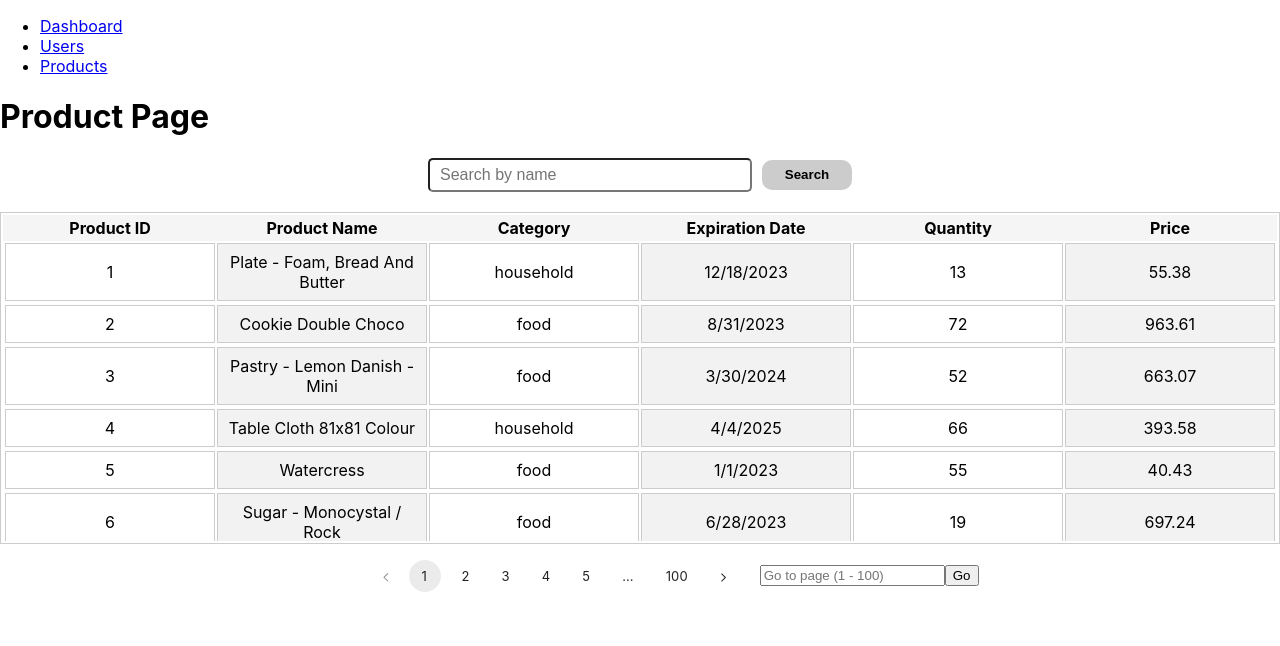
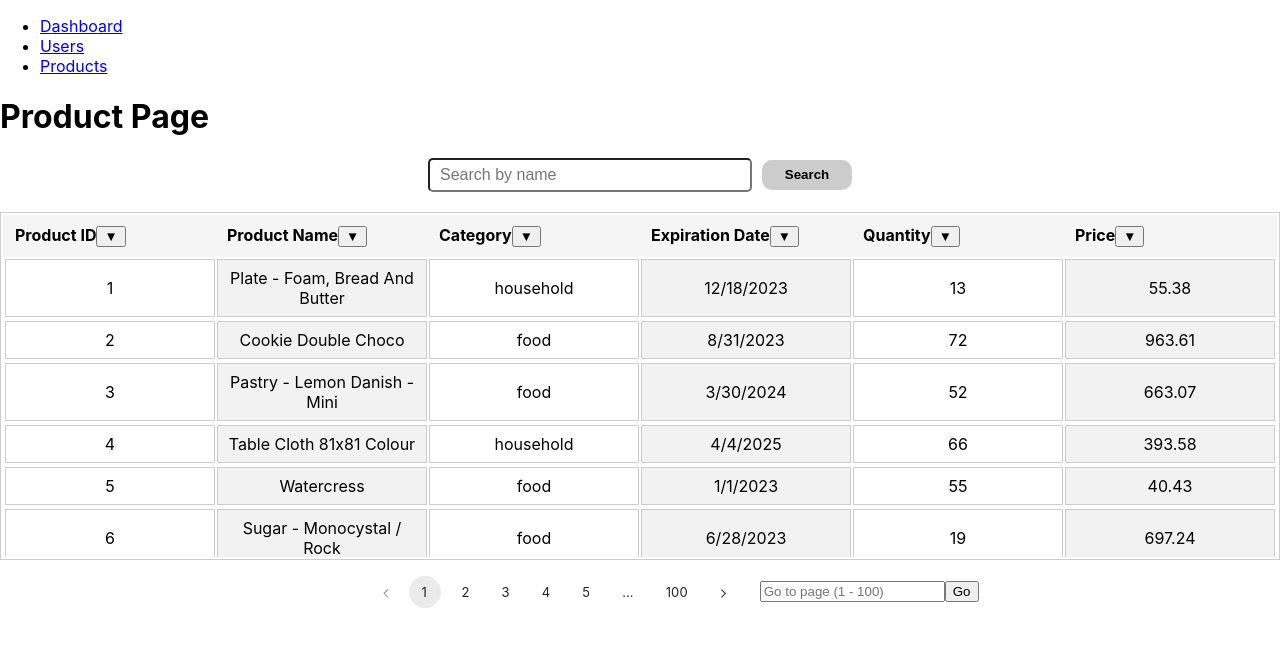
Before and after one commit to nam-nguyen17/table-miniproject, a React (Create React App) app: page /products in a window 1280 px wide. Shown: the top 646 px of the page. Built offline with nearby package versions, Linux system fonts and the light colour scheme.

Commit message:
adding sortable function

```diff
--- a/src/components/button/Button.tsx
+++ b/src/components/button/Button.tsx
@@ -0,0 +1,17 @@
+import React from "react";
+
+interface ButtonProps {
+  onClick: () => void;
+  className?: string;
+  children: React.ReactNode;
+}
+
+const Button: React.FC<ButtonProps> = ({ onClick, className, children }) => {
+  return (
+    <button onClick={onClick} className={className}>
+      {children}
+    </button>
+  );
+};
+
+export default Button;
--- a/src/components/table/Table.tsx
+++ b/src/components/table/Table.tsx
@@ -3,16 +3,32 @@ import TableHeader from "./TableHeader";
 import TableBody from "./TableBody";
 import styles from "./styles.module.scss";
 
-interface TableProps {
+interface TableProps<T> {
   headers: string[];
-  data: any[];
+  data: T[];
   headerMapping: Record<string, string>;
+  sortColumn: keyof T | null;
+  sortOrder: "asc" | "desc";
+  onSort: (column: keyof T) => void;
 }
 
-const Table: React.FC<TableProps> = ({ headers, data, headerMapping }) => {
+const Table = <T,>({
+  headers,
+  data,
+  headerMapping,
+  sortColumn,
+  sortOrder,
+  onSort,
+}: TableProps<T>) => {
   return (
     <table className={styles.table}>
-      <TableHeader headers={headers} headerMapping={headerMapping} />
+      <TableHeader
+        headers={headers}
+        headerMapping={headerMapping}
+        sortColumn={sortColumn}
+        sortOrder={sortOrder}
+        onSort={onSort}
+      />
       <TableBody data={data} headers={headers} />
     </table>
   );
--- a/src/components/table/TableHeader.tsx
+++ b/src/components/table/TableHeader.tsx
@@ -1,24 +1,46 @@
 import React from "react";
 import styles from "./styles.module.scss";
+import Button from "../button/Button";
 
-interface TableHeaderProps {
+interface TableHeaderProps<T> {
   headers: string[];
   headerMapping: Record<string, string>;
+  sortColumn: keyof T | null;
+  sortOrder: "asc" | "desc";
+  onSort: (column: keyof T) => void;
 }
 
-const TableHeader: React.FC<TableHeaderProps> = ({
+function TableHeader<T>({
   headers,
   headerMapping,
-}) => {
+  sortColumn,
+  sortOrder,
+  onSort,
+}: TableHeaderProps<T>) {
+  const handleClick = (header: keyof T) => {
+    if (sortColumn === header) {
+      onSort(header);
+    } else {
+      onSort(header);
+    }
+  };
+
   return (
     <thead className={styles.table__header}>
       <tr>
-        {headers.map((header, index) => (
-          <th key={index}>{headerMapping[header]}</th>
+        {headers.map((header) => (
+          <th key={header} className={styles.table__header_list}>
+            {headerMapping[header]}
+            <Button
+              onClick={() => handleClick(header as keyof T)}
+              className={`${sortColumn === header ? "active" : ""}`}>
+              {sortColumn === header && sortOrder === "asc" ? "▲" : "▼"}
+            </Button>
+          </th>
         ))}
       </tr>
     </thead>
   );
-};
+}
 
 export default TableHeader;
--- a/src/components/table/styles.module.scss
+++ b/src/components/table/styles.module.scss
@@ -3,6 +3,12 @@
 
   &__header {
     background-color: #f5f5f5;
+
+    th {
+      padding: 8px 10px;
+      font-weight: bold;
+      text-align: left;
+    }
   }
 
   &__body {
--- a/src/features/product/index.tsx
+++ b/src/features/product/index.tsx
@@ -4,6 +4,7 @@ import Pagination from "./components/Pagination";
 import styles from "./components/styles.module.scss";
 import SearchBar from "../../components/search/SearchBar";
 import { Product } from "../../_types_";
+import { useSortableTable } from "../../hooks/useSortableTable";
 
 const PageSize = 10;
 
@@ -29,6 +30,8 @@ const ProductTable: React.FC = () => {
   const [productsData, setProductsData] = useState<Product[]>([]);
   const [currentPage, setCurrentPage] = useState(1);
   const [searchQuery, setSearchQuery] = useState("");
+  const [sortColumn, setSortColumn] = useState<keyof Product | null>(null);
+  const [sortOrder, setSortOrder] = useState<"asc" | "desc">("asc");
 
   const fetchProductData = async () => {
     try {
@@ -61,13 +64,27 @@ const ProductTable: React.FC = () => {
     return filteredData.slice(firstPageIndex, lastPageIndex);
   }, [currentPage, filteredData]);
 
+  const sortedData = useSortableTable<Product>(
+    currentTableData,
+    sortColumn,
+    sortOrder
+  );
+
+  const sortProducts = (column: keyof Product) => {
+    setSortColumn(column);
+    setSortOrder(sortColumn === column && sortOrder === "asc" ? "desc" : "asc");
+  };
+
   return (
     <div>
       <SearchBar onSearch={(query) => setSearchQuery(query)} />
       <Table
         headers={originalHeaders}
-        data={currentTableData}
+        data={sortedData}
         headerMapping={headerMapping}
+        sortColumn={sortColumn}
+        sortOrder={sortOrder}
+        onSort={sortProducts}
       />
       <Pagination
         className={`${styles.pagination_bar}`}
--- a/src/features/user/index.tsx
+++ b/src/features/user/index.tsx
@@ -4,6 +4,7 @@ import styles from "../../components/table/styles.module.scss";
 import TableHeader from "../../components/table/TableHeader";
 import SearchBar from "../../components/search/SearchBar";
 import { User } from "../../_types_";
+import { useSortableTable } from "../../hooks/useSortableTable";
 
 let PageSize = 10;
 
@@ -32,6 +33,8 @@ const UserTable: React.FC = () => {
   const [tableData, setTableData] = useState<User[]>([]);
   const [pageIndex, setPageIndex] = useState(1);
   const [searchQuery, setSearchQuery] = useState("");
+  const [sortColumn, setSortColumn] = useState<keyof User | null>(null);
+  const [sortOrder, setSortOrder] = useState<"asc" | "desc">("asc");
 
   const fetchUserData = async () => {
     try {
@@ -85,16 +88,30 @@ const UserTable: React.FC = () => {
     }
   };
 
+  // sort the data
+  const sortedData = useSortableTable<User>(tableData, sortColumn, sortOrder);
+
+  const sortUsers = (column: keyof User) => {
+    setSortColumn(column);
+    setSortOrder(sortColumn === column && sortOrder === "asc" ? "desc" : "asc");
+  };
+
   return (
     <div>
       <SearchBar onSearch={(query) => setSearchQuery(query)} />
       <table className={styles.table}>
-        <TableHeader headers={originalHeaders} headerMapping={headerMapping} />
+        <TableHeader
+          headers={originalHeaders}
+          headerMapping={headerMapping}
+          sortColumn={sortColumn}
+          sortOrder={sortOrder}
+          onSort={sortUsers}
+        />
         <tbody
           id="infinite-table"
           className={styles.table__body}
           onScroll={handleScroll}>
-          {tableData.map((item, index) => (
+          {sortedData.map((item, index) => (
             <TableRow key={index} rowData={item} headers={originalHeaders} />
           ))}
         </tbody>
--- /dev/null
+++ b/src/hooks/useSortableTable.tsx
@@ -0,0 +1,25 @@
+import { useMemo } from "react";
+
+export const useSortableTable = <T,>(
+  data: T[],
+  sortColumn: keyof T | null,
+  sortOrder: "asc" | "desc"
+) => {
+  const sortedData = useMemo(() => {
+    const sorted = [...data];
+
+    if (sortColumn) {
+      sorted.sort((a, b) => {
+        const aValue = a[sortColumn];
+        const bValue = b[sortColumn];
+        if (aValue > bValue) return sortOrder === "asc" ? 1 : -1;
+        if (aValue < bValue) return sortOrder === "asc" ? -1 : 1;
+        return 0;
+      });
+    }
+
+    return sorted;
+  }, [data, sortColumn, sortOrder]);
+
+  return sortedData;
+};
--- a/src/styles/pagination.module.scss
+++ b/src/styles/pagination.module.scss
@@ -36,9 +36,7 @@
     .arrow {
       &::before {
         position: relative;
-        /* top: 3pt; Uncomment this to lower the icons as requested in comments*/
         content: "";
-        /* By using an em scale, the arrows will size with the font */
         display: inline-block;
         width: 0.4em;
         height: 0.4em;
```
Also changed, not shown: src/features/user/components/styles.module.scss (deleted), src/features/user/styles.module.scss (added).
